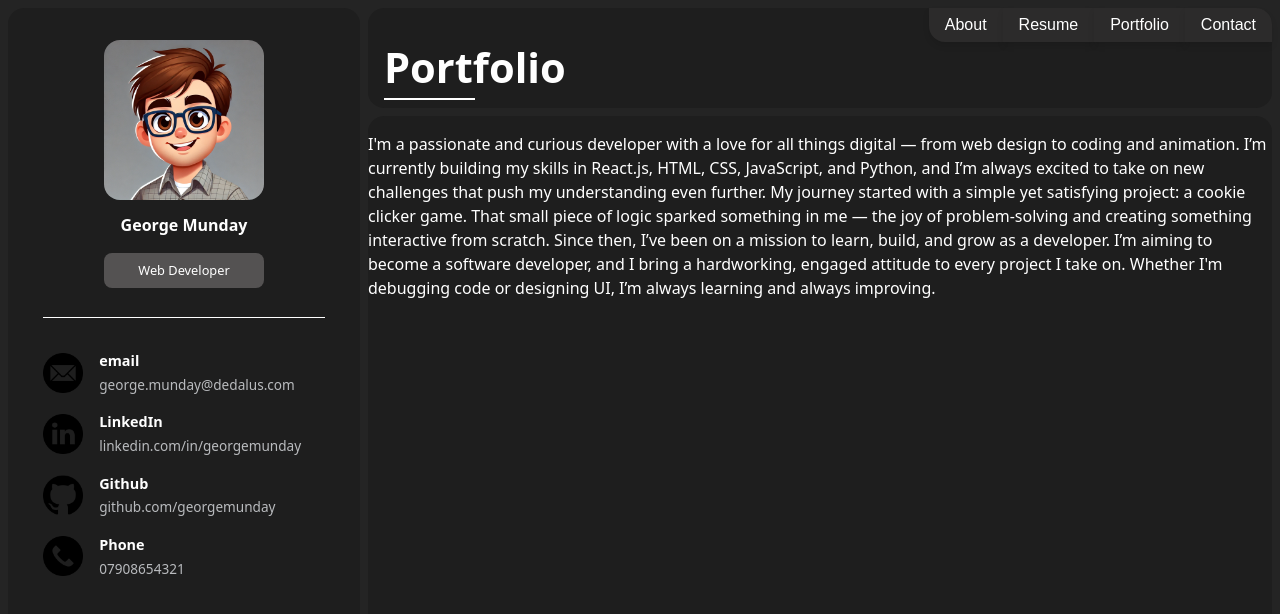
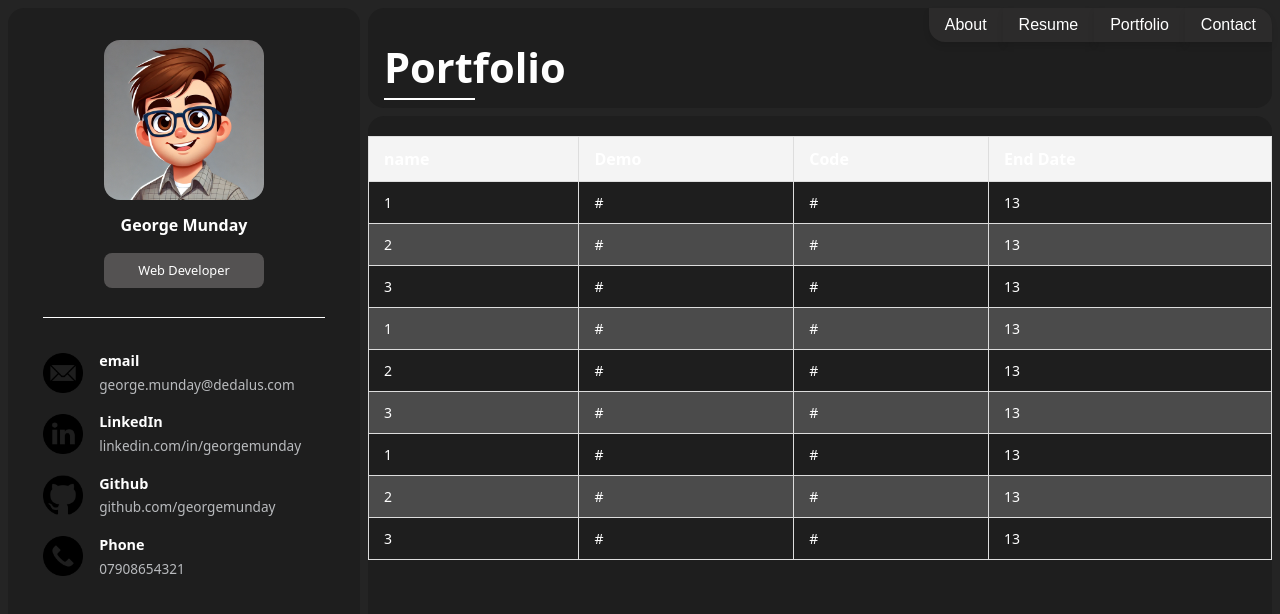
Before and after one commit to GeorgeMunday/software-development-portfolio, a React (Vite) app: page / in a window 1280 px wide. Both pictures are taken after a click on the button "Portfolio". Shown: the top 614 px of the page. Built offline with nearby package versions, Linux system fonts and the light colour scheme.

Commit message:
skills start

```diff
--- a/package.json
+++ b/package.json
@@ -13,6 +13,7 @@
     "motion": "^12.9.2",
     "react": "^19.0.0",
     "react-dom": "^19.0.0",
+    "styled-components": "^6.1.17",
     "swiper": "^11.2.6"
   },
   "devDependencies": {
--- a/src/page/componets/mains/contact-main.jsx
+++ b/src/page/componets/mains/contact-main.jsx
@@ -5,7 +5,7 @@ const ContactMain = () => {
     return (
         <div className="contact-main">
             <form
-                action="https://formspree.io/f/YOUR_FORM_ID" // Replace YOUR_FORM_ID with your Formspree ID
+                action="https://formspree.io/f/YOUR_FORM_ID"
                 method="POST"
                 className="contact-main__form"
             >
--- /dev/null
+++ b/src/page/componets/mains/portfolio-components/table.css
@@ -0,0 +1,30 @@
+table {
+    width: 100%;
+    border-collapse: collapse;
+    margin: 20px 0;
+  }
+
+  th, td {
+    padding: 10px 15px;
+    text-align: left;
+    border: 1px solid #ddd;
+  }
+
+  th {
+    background-color: #f4f4f4;
+    font-weight: bold;
+  }
+
+  tr:nth-child(even) {
+    background-color: rgba(255, 255, 255, 0.2);
+  }
+
+
+
+  td {
+    font-size: 14px;
+  }
+
+  table, th, td {
+    box-sizing: border-box;
+  }
--- /dev/null
+++ b/src/page/componets/mains/portfolio-components/table.jsx
@@ -0,0 +1,30 @@
+import React from 'react';
+
+import "./table.css"
+const TableComponent = ({ data }) => {
+    const headers = Object.keys(data[0]);
+    const rows = data.map(item => Object.values(item));
+
+    return (
+        <table>
+            <thead>
+                <tr>
+                    {headers.map(header => (
+                        <th key={header}>{header}</th>
+                    ))}
+                </tr>
+            </thead>
+            <tbody>
+                {rows.map((row, rowIndex) => (
+                    <tr key={rowIndex}>
+                        {row.map((cell, cellIndex) => (
+                            <td key={cellIndex}>{cell}</td>
+                        ))}
+                    </tr>
+                ))}
+            </tbody>
+        </table>
+    );
+};
+
+export default TableComponent;
--- a/src/page/componets/mains/portfolio-main.jsx
+++ b/src/page/componets/mains/portfolio-main.jsx
@@ -2,12 +2,26 @@ import React from "react";
 
 import Carousel from "./portfolio-components/carousel.jsx";
 import Intro from "./about-components/intro.jsx";
+import TableComponent from "./portfolio-components/table.jsx";
+
+
+const Projects = [
+    {name: 1, Demo: "#", Code: "#","End Date": 13},
+    {name: 2, Demo: "#", Code: "#","End Date": 13},
+    {name: 3, Demo: "#", Code: "#","End Date": 13},
+    {name: 1, Demo: "#", Code: "#","End Date": 13},
+    {name: 2, Demo: "#", Code: "#","End Date": 13},
+    {name: 3, Demo: "#", Code: "#","End Date": 13},
+    {name: 1, Demo: "#", Code: "#","End Date": 13},
+    {name: 2, Demo: "#", Code: "#","End Date": 13},
+    {name: 3, Demo: "#", Code: "#","End Date": 13}
+]
 
 const Portfolio = () => {
     return (
         <>
             <div className="portfolio-main">
-                <Intro/>
+                <TableComponent data={Projects}></TableComponent>
             </div>
         </>
     );
```
Also changed, not shown: src/page/componets/mains/about-components/skills.jsx (added, +10 -0 lines), 1 other file (tests, documents, lock files or other folders).
